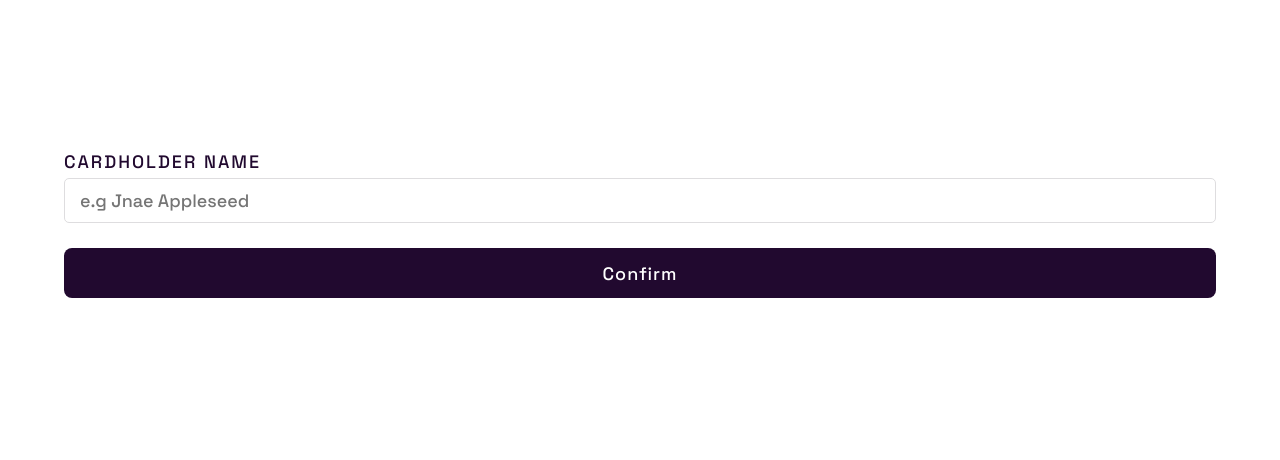
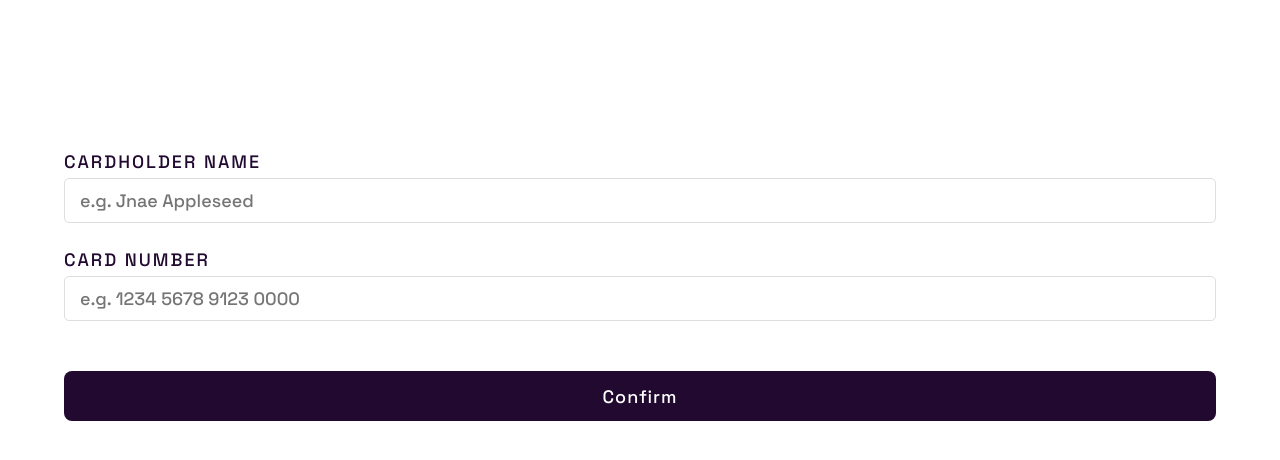
Before and after one commit to NaosouBruno/CardCredit, a React (Create React App) app: page / in a window 1280 px wide. Shown: the top 460 px of the page. Built offline with nearby package versions, Linux system fonts and the light colour scheme.

Commit message:
criando input de numero doc artao

```diff
--- a/src/components/molecules/CardForm/form.scss
+++ b/src/components/molecules/CardForm/form.scss
@@ -8,6 +8,7 @@
   &__container {
     display: flex;
     flex-direction: column;
+    margin-bottom: 25px;
     min-width: 90%;
   }
   &__description {
@@ -36,5 +37,6 @@
     border-radius: 8px;
     min-width: 90%;
     height: 50px;
+    cursor: pointer;
   }
 }
--- a/src/components/molecules/CardForm/index.jsx
+++ b/src/components/molecules/CardForm/index.jsx
@@ -13,7 +13,18 @@ function CardForm() {
           type="text"
           id="cardName"
           className="form__input"
-          placeholder="e.g Jnae Appleseed"
+          placeholder="e.g. Jnae Appleseed"
+        />
+      </div>
+      <div className="form__container">
+        <label htmlFor="cardNumber" className="form__description">
+          Card Number
+        </label>
+        <input
+          type="text"
+          id="cardNumber"
+          className="form__input"
+          placeholder="e.g. 1234 5678 9123 0000"
         />
       </div>
       <button className="form__btnSubmit">Confirm</button>
```
